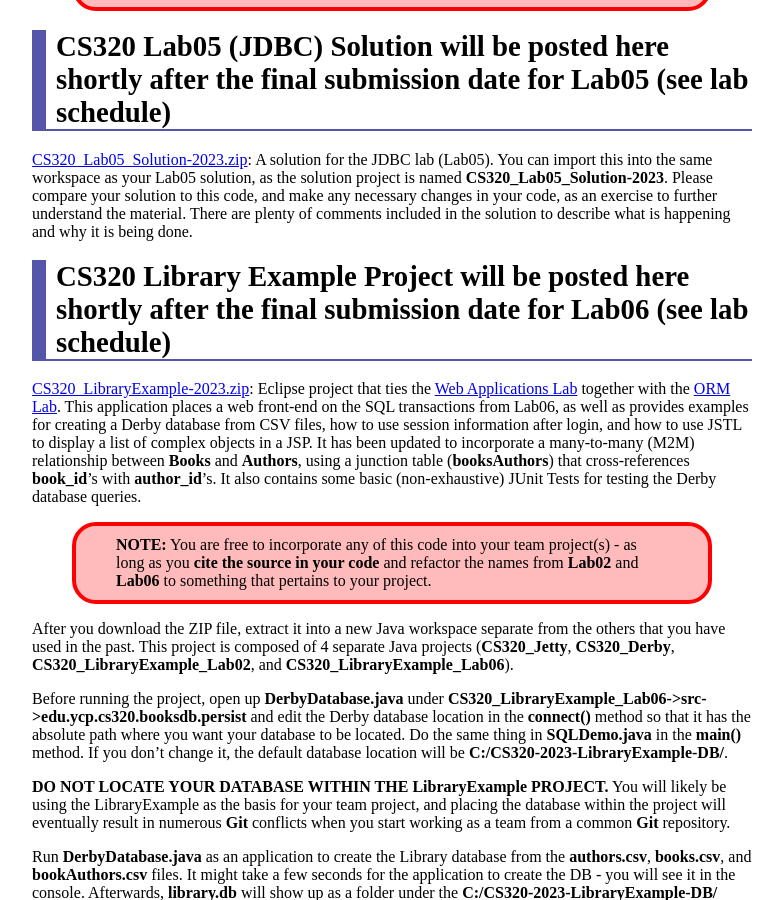
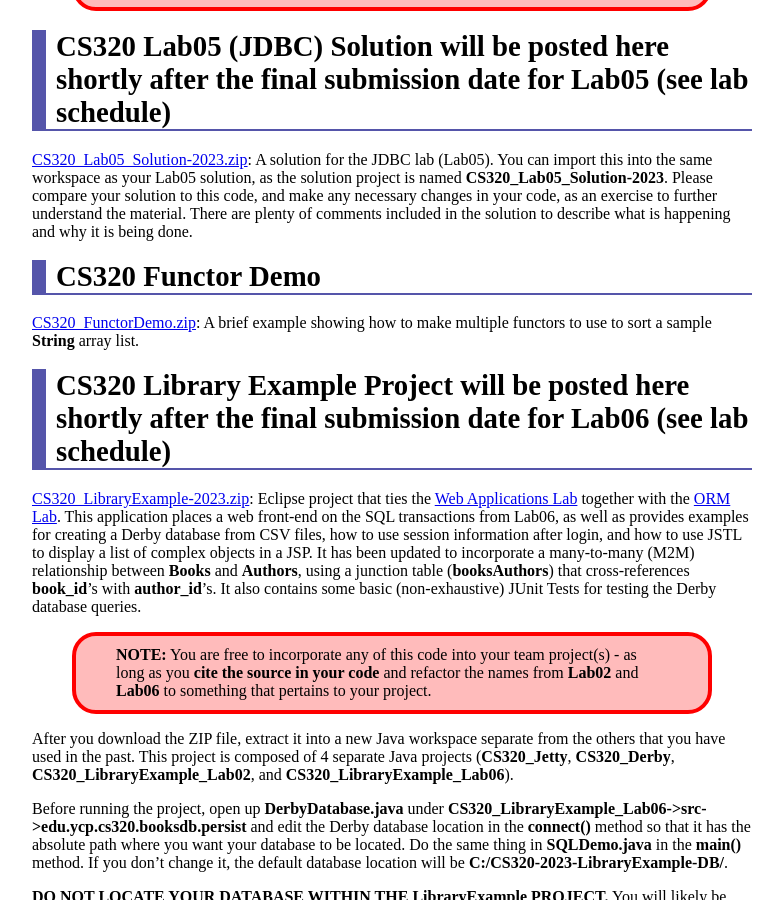
Before and after one commit to ycpcs/cs320-spring2025, a Jekyll site: the page built from resources/index.md, in a window 1280 px wide and 900 px high, scrolled down 2378 px. Shown: the whole window, without its empty margins (248-1031 px from the left). Built offline with Jekyll 4.4.1, drawn with Linux system fonts in a browser that asks for light colours.

Commit message:
add functor demo
add functor demo

```diff
--- a/resources/index.md
+++ b/resources/index.md
@@ -118,6 +118,12 @@ CS320 Lab05 (JDBC) Solution will be posted here shortly after the final submissi
 [CS320\_Lab05\_Solution-2023.zip](CS320_Lab05_Solution-2023.zip): A solution for the JDBC lab (Lab05).  You can import this into the same workspace as your Lab05 solution, as the solution project is named **CS320\_Lab05\_Solution-2023**.  Please compare your solution to this code, and make any necessary changes in your code, as an exercise to further understand the material.  There are plenty of comments included in the solution to describe what is happening and why it is being done.
 
 
+CS320 Functor Demo
+==================
+
+[CS320\_FunctorDemo.zip](CS320\_FunctorDemo.zip): A brief example showing how to make multiple functors to use to sort a sample **String** array list.
+
+
 CS320 Library Example Project will be posted here shortly after the final submission date for Lab06 (see lab schedule)
 =============================
 
```
Also changed, not shown: 1 other file.
